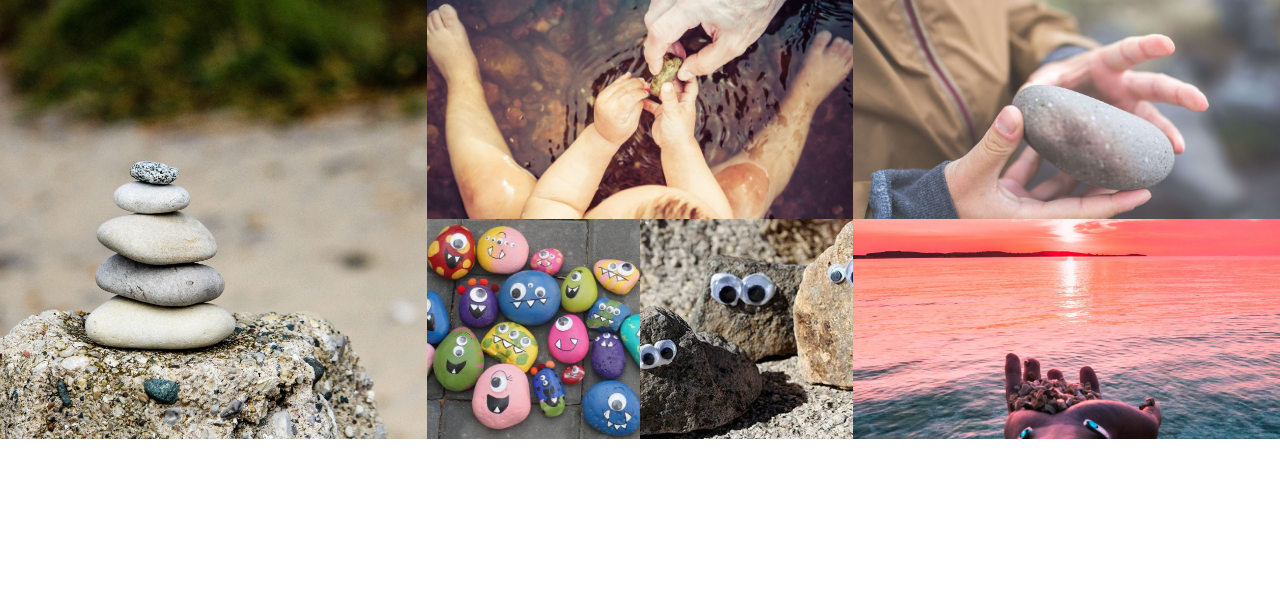
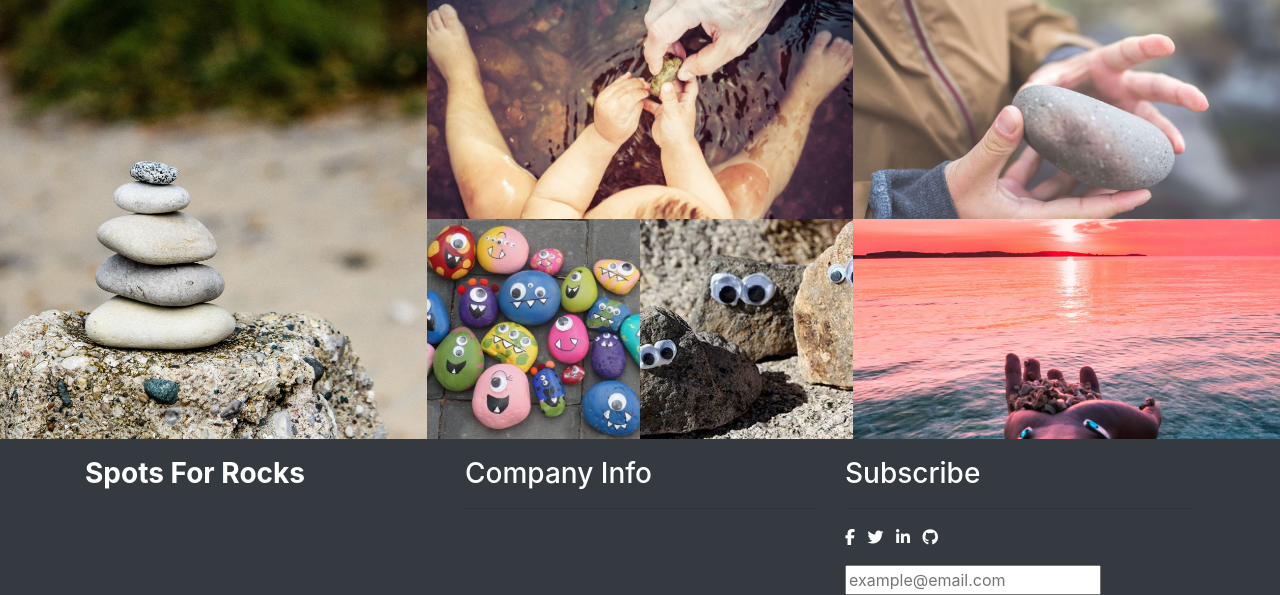
Before and after one commit to r-ilagan/spots-for-rocks, a Node server app: page / in a window 1280 px wide. Shown: the part 1334-1929 px from the top of the page. Before the commit the page ends 1773 px from the top, so only its background shows below. Run offline with Node 20, Linux system fonts and the light colour scheme; some libraries are stand-ins or nearby versions.

Commit message:
Partial work for footer and styles

```diff
--- a/public/stylesheet/main.css
+++ b/public/stylesheet/main.css
@@ -59,3 +59,11 @@ h3 {
   object-fit: cover;
   height: 440px;
 }
+
+.footer {
+  color: white;
+}
+
+.footer a {
+  color: inherit;
+}
--- a/views/landing.ejs
+++ b/views/landing.ejs
@@ -70,7 +70,31 @@
     </div>
 </section>
 
-<footer>
-
+<!-- Footer -->
+<footer class="footer bg-dark">
+    <div class="container">
+        <div class="row">
+            <div class="col-md-4 mt-3">
+                <h3 class="font-weight-bold">Spots For Rocks</h3>
+            </div>
+            <div class="col-md-4 mt-3">
+                <h3>Company Info</h3>
+                <hr>
+            </div>
+            <div class="col-md-4 mt-3">
+                <h3>Subscribe</h3>
+                <hr>
+                <ul class="list-inline">
+                    <li class="list-inline-item"><a href="#"><i class="fab fa-facebook-f inline"></a></i></li>
+                    <li class="list-inline-item"><a href="#"><i class="fab fa-twitter"></i></a></li>
+                    <li class="list-inline-item"><a href="#"><i class="fab fa-linkedin-in"></i></a></li>
+                    <li class="list-inline-item"><a href="#"><i class="fab fa-github"></i></a></li>
+                </ul>
+                <form action="#">
+                    <input type="form" name="email" placeholder="example@email.com">
+                </form>
+            </div>
+        </div>
+    </div>
 </footer>
 <? include partials/footer ?>
```
